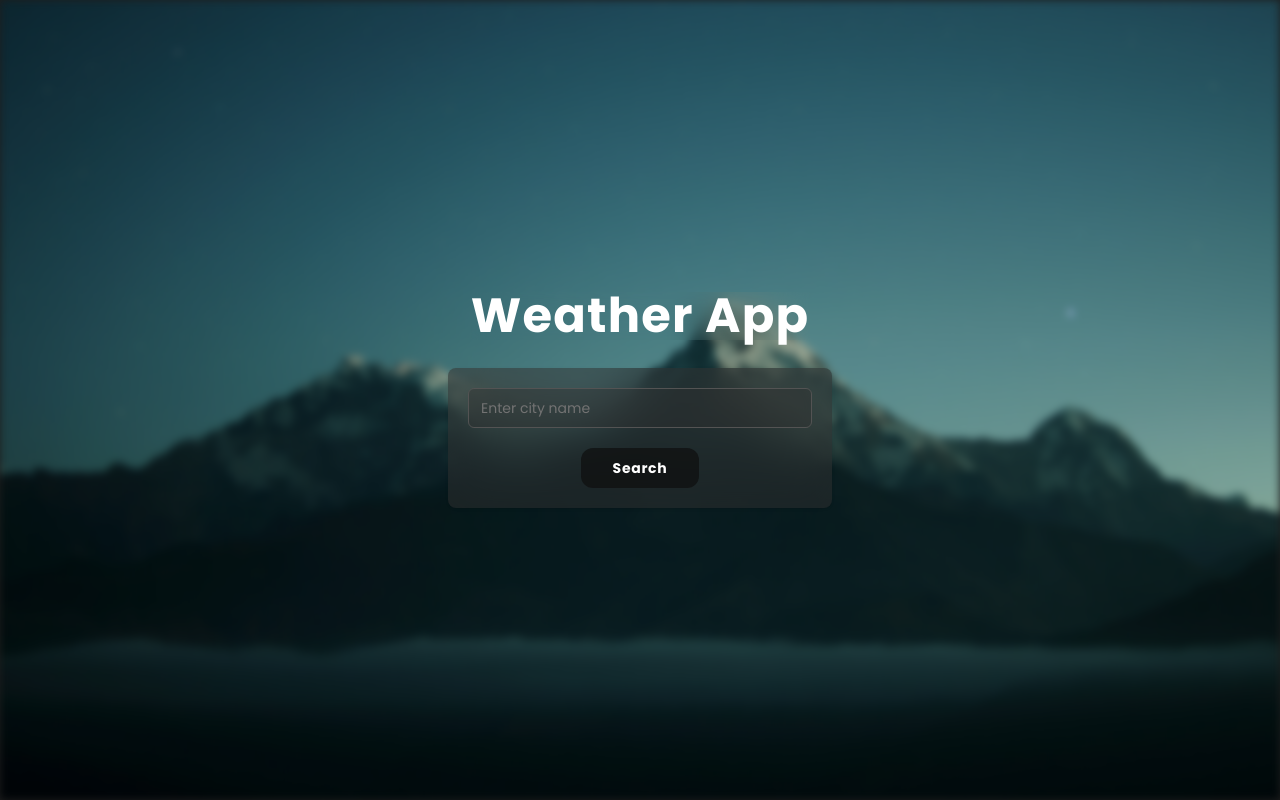
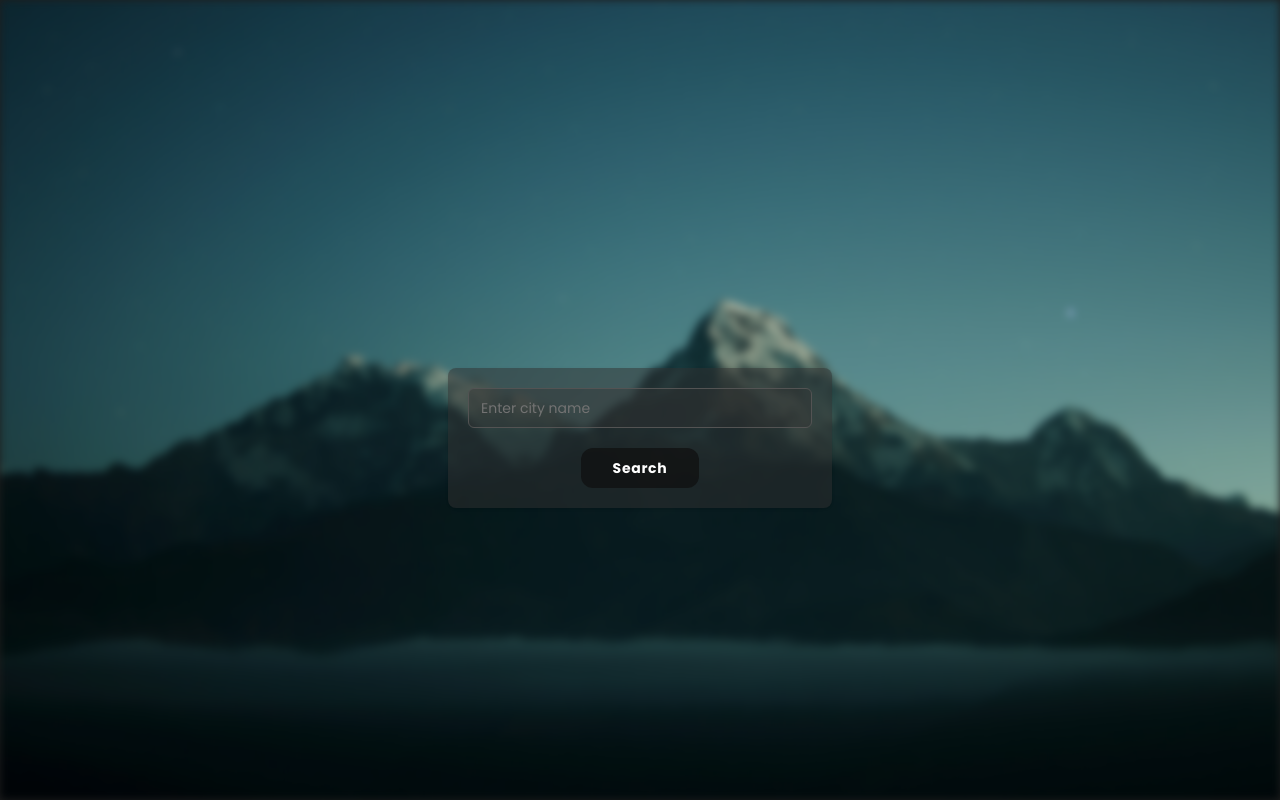
Before and after one commit to Harshal-7/weather-app, a Next.js app: page / in a window 1280 px wide. Built offline with nearby package versions, Linux system fonts and the light colour scheme; no server answers.

Commit message:
backdrop-blur removed

```diff
--- a/app/card/card.tsx
+++ b/app/card/card.tsx
@@ -38,7 +38,7 @@ export const Card = () => {
 
   return (
     <div className="z-50">
-      <div className="min-w-72 md:min-w-96 rounded-lg shadow bg-[#313131]/50 border-black backdrop-blur-xl	">
+      <div className="min-w-72 md:min-w-96 rounded-lg shadow bg-[#313131]/50 border-black">
         <div className="w-full h-fit">
           <MyCardData weatherData={myData} />
         </div>
--- a/app/page.tsx
+++ b/app/page.tsx
@@ -4,7 +4,7 @@ import { Card } from "./card/card";
 export default function Home() {
   return (
     <div className="w-full h-screen flex flex-col justify-center items-center gap-5">
-      <div className="text-4xl md:text-5xl font-bold text-white tracking-wide backdrop-blur-lg">
+      <div className="text-4xl md:text-5xl font-bold text-white tracking-wide">
         Weather App
       </div>
       <Card />
```
